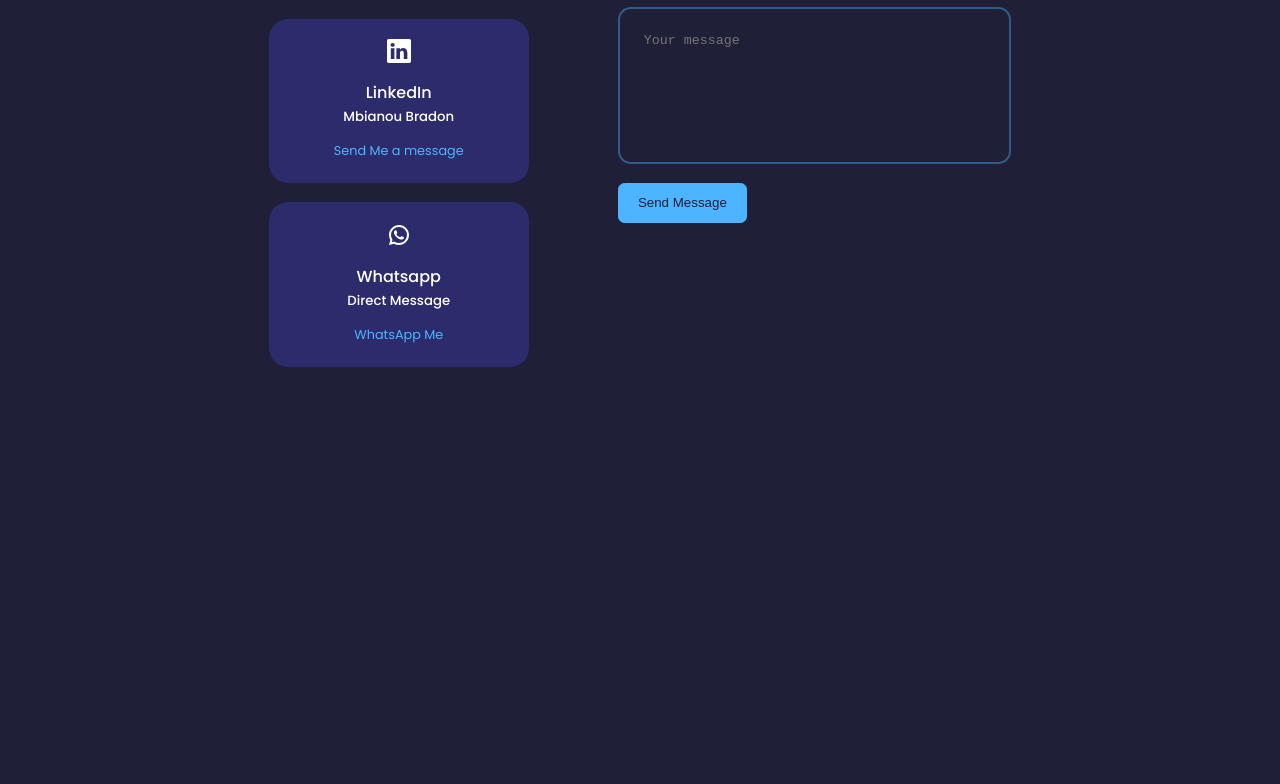
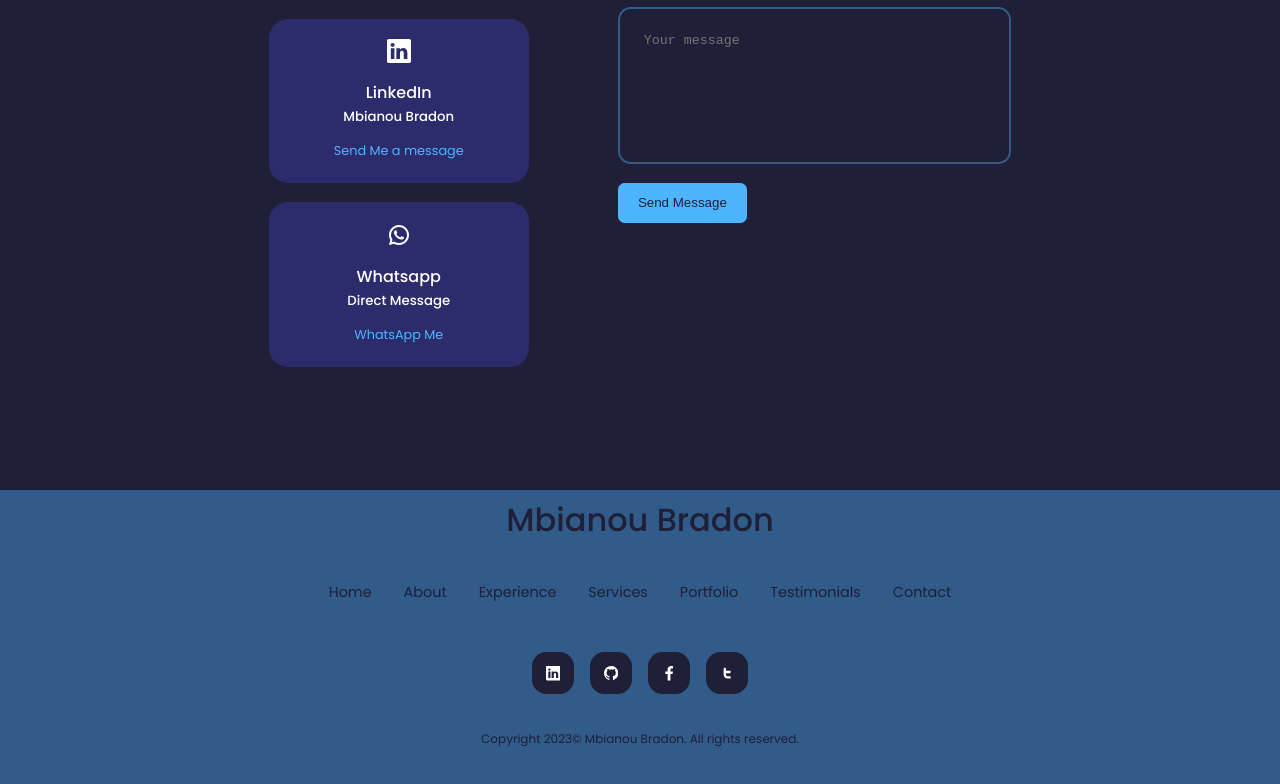
Before and after one commit to mbianou-bradon/personal-portfolio, a React (Create React App) app in the folder Frontend/: page / in a window 1280 px wide. Shown: the part 2996-3780 px from the top of the page. Before the commit the page ends 3374 px from the top, so only its background shows below. Built offline with nearby package versions, Linux system fonts and the light colour scheme; no server answers.

Commit message:
Added Footer component

```diff
--- a/Frontend/src/components/footer/Footer.jsx
+++ b/Frontend/src/components/footer/Footer.jsx
@@ -1,11 +1,58 @@
-import React from 'react'
+import React from "react";
+import "./footer.css";
+import { BsLinkedin, BsGithub } from "react-icons/bs";
+import { CgTwitter } from "react-icons/cg"
+import { FaFacebookF } from "react-icons/fa"
 
 const Footer = () => {
   return (
-    <div>
+    <footer>
+      <a href="#" className="footer__logo">
+        Mbianou Bradon
+      </a>
+      <ul className="permalinks">
+        <li>
+          <a href="#">Home</a>
+        </li>
+        <li>
+          <a href="#about">About</a>
+        </li>
+        <li>
+          <a href="#experience">Experience</a>
+        </li>
+        <li>
+          <a href="#services">Services</a>
+        </li>
+        <li>
+          <a href="#portfolio">Portfolio</a>
+        </li>
+        <li>
+          <a href="#testimonials">Testimonials</a>
+        </li>
+        <li>
+          <a href="#contact">Contact</a>
+        </li>
+      </ul>
 
-    </div>
-  )
-}
+      <div className="footer__socials">
+        <a href="https://www.linkedin.com/in/mbianou-bradon/" target="_blank" rel="noreferrer">
+        <BsLinkedin />
+      </a>
+      <a href="https://github.com/mbianou-bradon" target="_blank" rel="noreferrer">
+        <BsGithub />
+      </a>
+      <a href="https://www.facebook.com/romeo.mbianou" target="_blank" rel="noreferrer">
+        <FaFacebookF />
+      </a>
+      <a href="https://twitter.com/Mbianou_Bradon" target="_blank" rel="noreferrer">
+        <CgTwitter />
+      </a>
+      </div>
 
-export default Footer
+      <div className="footer__copyright">
+        <small>Copyright 2023&copy; Mbianou Bradon. All rights reserved.</small>
+      </div>
+    </footer>
+  );
+};
+export default Footer;
--- a/Frontend/src/components/footer/footer.css
+++ b/Frontend/src/components/footer/footer.css
@@ -0,0 +1,68 @@
+footer {
+  background: var(--color-primary-variant);
+  padding: 0.2rem 0;
+  text-align: center;
+  font-size: 0.9rem;
+  margin-top: 7rem;
+}
+
+footer a {
+  color: var(--color-bg);
+}
+
+.footer__logo {
+  font-size: 2rem;
+  font-weight: 500;
+  margin-bottom: 2rem;
+  display: inline-block;
+}
+
+.permalinks {
+  display: flex;
+  flex-wrap: wrap;
+  justify-content: center;
+  gap: 2rem;
+  margin: 0 auto 3rem;
+}
+.footer__socials {
+  display: flex;
+  justify-content: center;
+  gap: 1rem;
+  margin-bottom: 2rem;
+}
+
+.footer__socials a {
+  background-color: var(--color-bg);
+  color: var(--color-white);
+  padding: 0.8rem;
+  border-radius: 0.9rem;
+  display: flex;
+  border: 1px solid transparent;
+}
+.footer__socials a:hover {
+  background: transparent;
+  color: var(--color-bg);
+  border-color: var(--color-bg);
+}
+
+.footer__copyright {
+  margin-bottom: 7rem;
+  color: var(--color-bg);
+}
+
+/* ==================================================================== MEDIA QUERIES (MEDIUM DEVICES) ================================================*/
+@media screen and (max-width: 1024px) {
+
+  }
+
+  /* ==================================================================== MEDIA QUERIES (SMALL DEVICES) ==================================================*/
+  @media screen and (max-width: 600px) {
+    .permalinks{
+        flex-direction: column;
+        gap: 1.5rem;
+    }
+
+    .footer__socials{
+        margin-bottom: 2.6rem;
+    }
+  }
```
